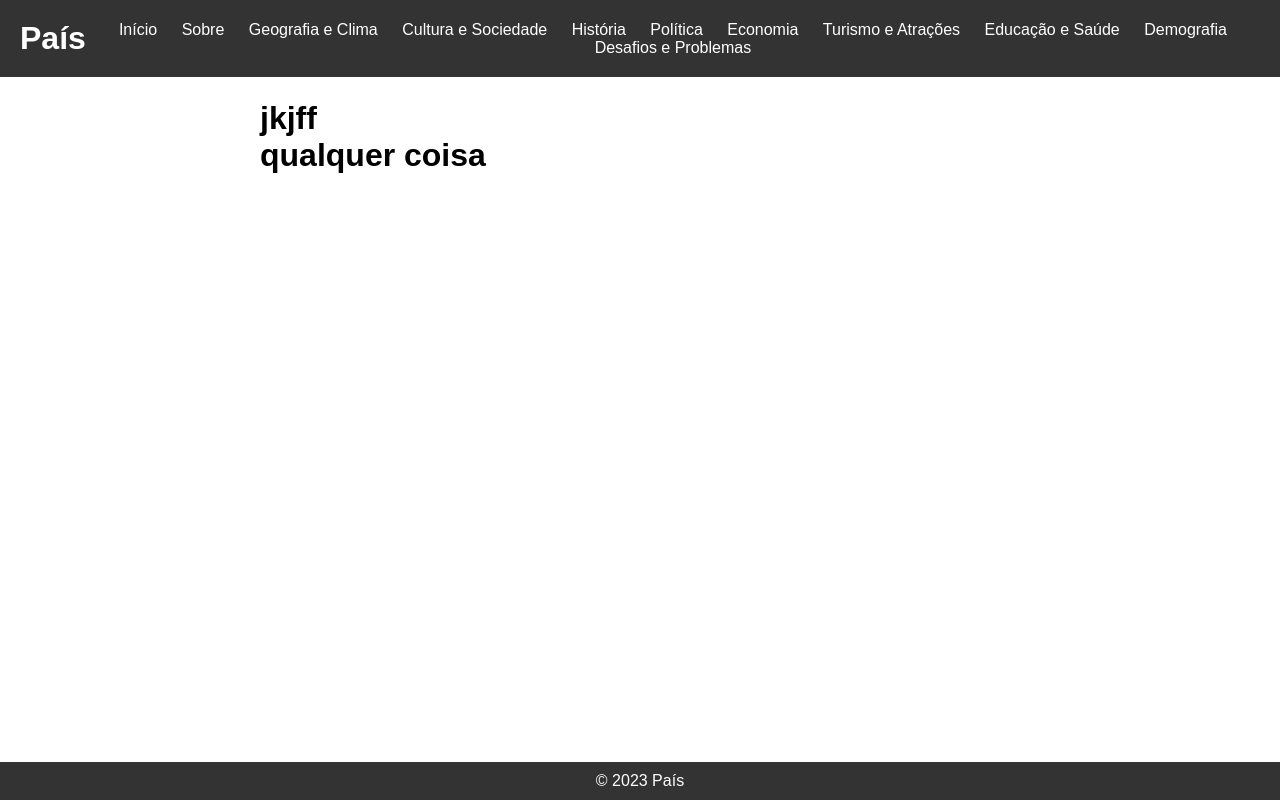
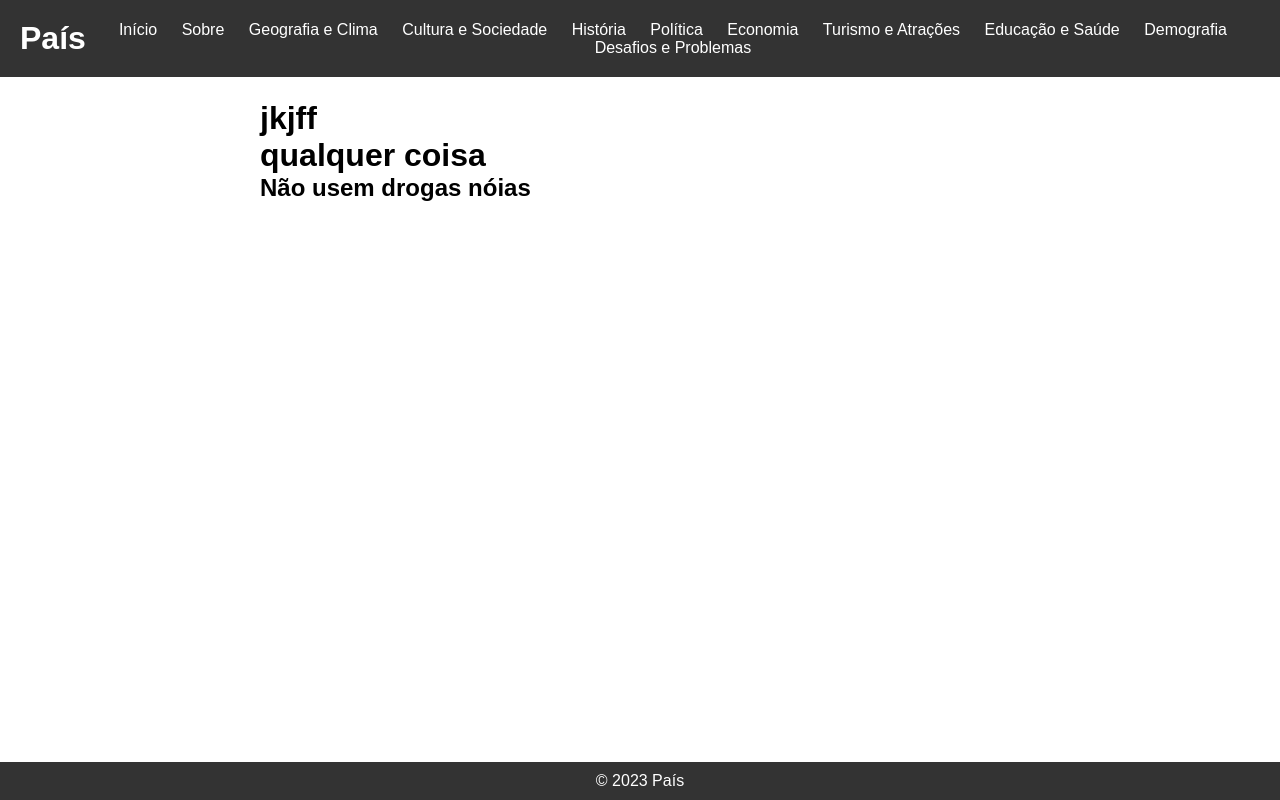
Before and after one commit to IzaVieceli/1A, a plain HTML site: page index.html in a window 1280 px wide. Drawn offline with Linux system fonts and the light colour scheme.

Commit message:
arquivo atualizado

```diff
--- a/index.html
+++ b/index.html
@@ -45,6 +45,7 @@
     <h1>jkjff</h1>
 
     <h1>qualquer coisa</h1>
+    <h2>Não usem drogas nóias</h2>
     <!-- Conteúdo da seção principal -->
     <!-- Você pode adicionar mais conteúdo aqui -->
   </main>
```
